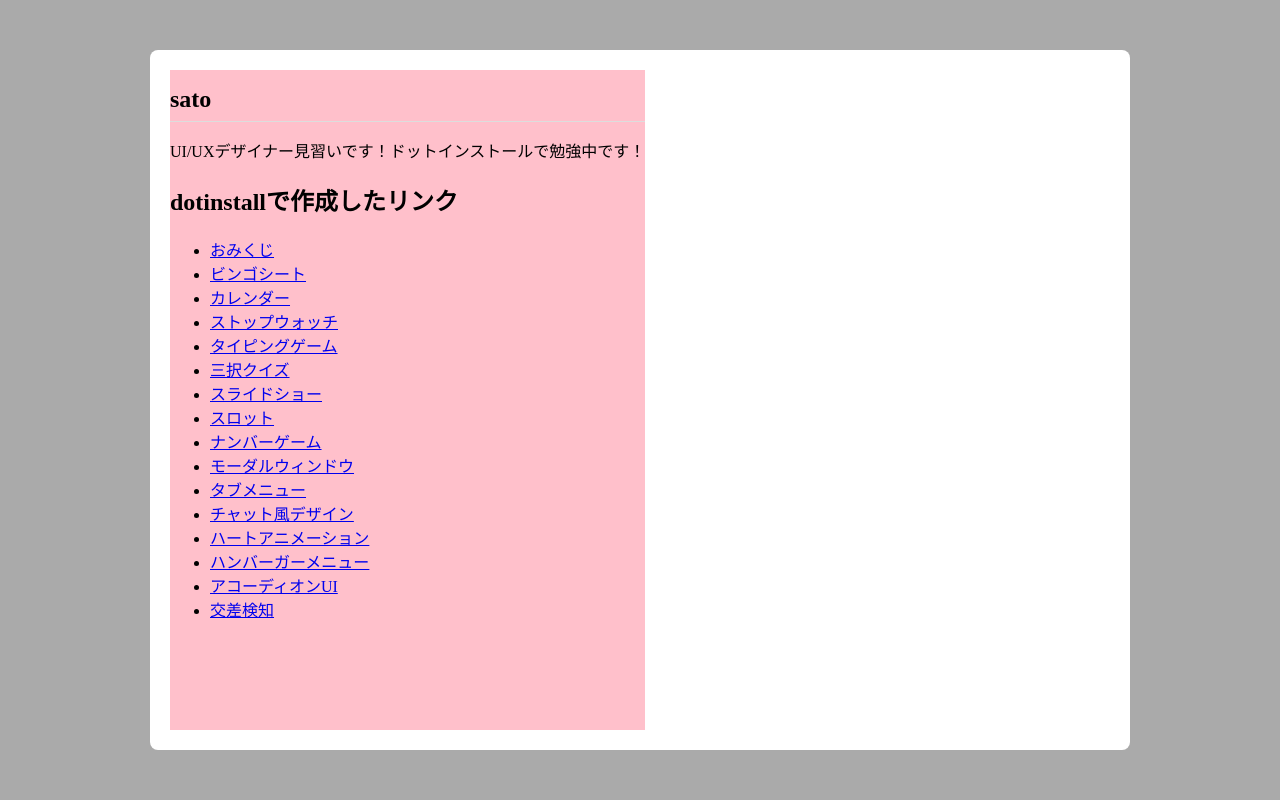
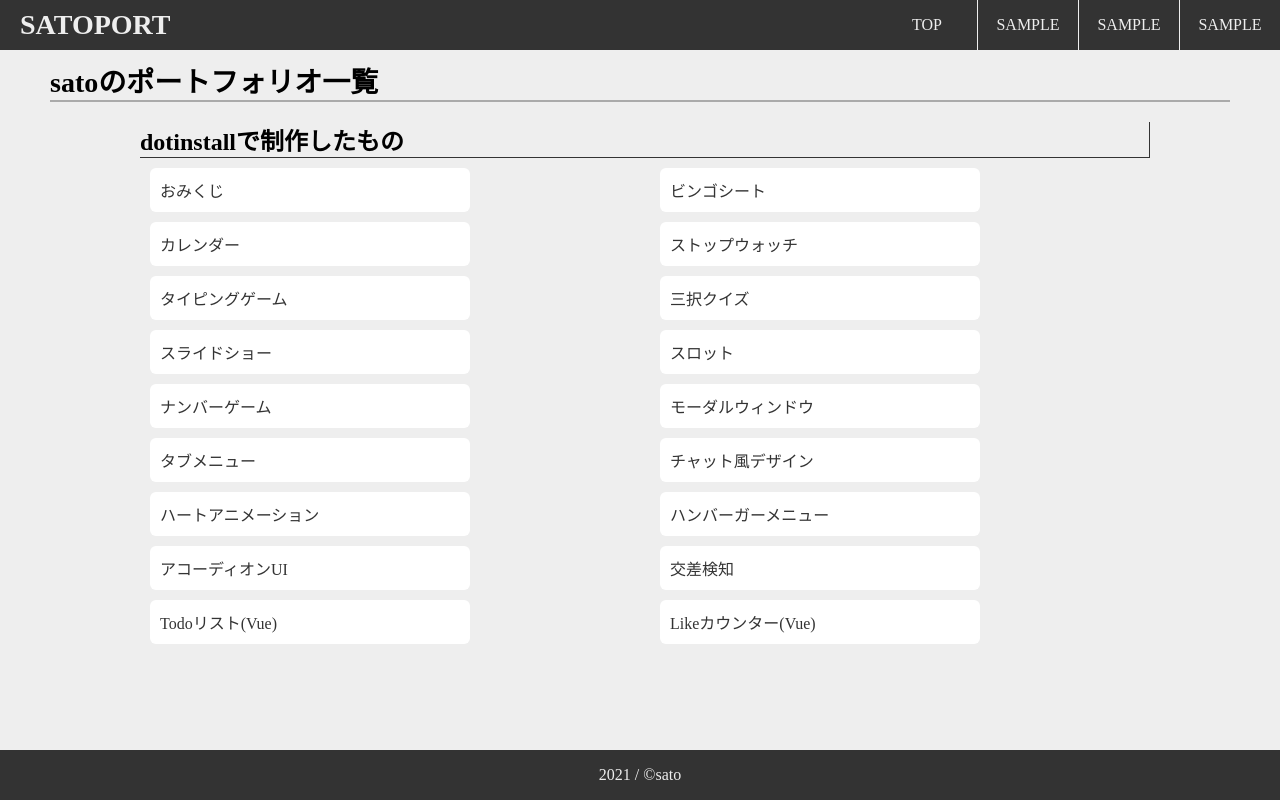
Before and after one commit to satop0/satop0.github.io, a plain HTML site: page index.html in a window 1280 px wide. Drawn offline with nearby package versions, Linux system fonts and the light colour scheme.

Commit message:
Add files via upload

```diff
--- a/css/styles.css
+++ b/css/styles.css
@@ -1,26 +1,325 @@
+/*-*-*-*-*-*------*-*-*-*-*-*/
+/*-*-*-*-*-| 要素 |-*-*-*-*-*/
+/*-*-*-*-*-*------*-*-*-*-*-*/
+* {
+  padding: 0;
+  margin: 0;
+  overflow-x: hidden;
+}
+
 body {
-  background: #aaa;
+  position: relative;
+  min-height: 100vh;
+  min-width: 100vw;
+  background: #eee;
+}
+
+header {
+  display: flex;
+  width: 100%;
+  background-color: #333;
+  margin-bottom: 10px;
+}
+
+li {
+  list-style: none;
+}
+
+main {
+  margin: 0 50px 50px;
+}
+
+main > h1 {
+  visibility: hidden;
+  border-bottom: solid 2px #aaa;
+  margin-bottom: 20px;
+  animation: fadeInDown 1s;
+  animation-delay: 0.2s;
+  animation-fill-mode: forwards;
+}
+main > p {
+  visibility: hidden;
+  margin-bottom: 30px;
+  animation: fadeInDown 1s;
+  animation-delay: 0.4s;
+  animation-fill-mode: forwards;
+}
+
+section {
+  margin: 0 80px;
+}
+
+section > h2 {
+  visibility: hidden;
+  animation: fadeInDown 1s;
+  animation-delay: 0.6s;
+  animation-fill-mode: forwards;
+  margin-left: 10px;
 }
 
 h1 {
+  font-size: 28px;
+}
+
+h2 {
   font-size: 24px;
-  padding-bottom: 8px;
-  border-bottom: 1px solid #ddd;
+  margin-bottom: 10px;
+  border-bottom: solid 1px #333;
+  border-right: solid 1px #333;
+}
+
+footer {
+  position: absolute;
+  bottom: 0px;
+  height: 50px;
+  width: 100%;
+  background-color: #333;
+  color: #eee;
+  text-align: center;
+  line-height: 50px;
+}
+
+/*-*-*-*-*-*------------*-*-*-*-*-*/
+/*-*-*-*-*-| クラス＆ID |-*-*-*-*-*/
+/*-*-*-*-*-*------------*-*-*-*-*-*/
+.scrollbar {
+  -webkit-overflow-scrolling: touch;
+}
+
+.scrollbar::-webkit-scrollbar{
+  width: 10px;
+}
+
+.scrollbar::-webkit-scrollbar-thumb {
+  background-color: #333;
+  border-radius: 5px;
+}
+
+.scrollbar::-webkit-scrollbar-track {
+  background-color: rgba(0, 0, 0, 0)
+}
+
+#logo {
+  margin-right: auto;
+  margin-left: 20px;
+  line-height: 50px;
+  color: #eee;
+  user-select: none;
+}
+
+#AppMenu > li {
+  width: 100px;
+  height: 50px;
+  color: #eee;
+  line-height: 50px;
+  text-align: center;
+}
+
+#AppMenu > li:hover {
+  cursor: pointer;
+  background-color: #555;
+}
+
+.pc {
+  display: block;
+}
+
+.moba {
+  display: none;
 }
 
 .container {
   display: flex;
-  position: absolute;
-  top: 50px;
-  bottom: 50px;
-  right: 150px;
-  left: 150px;
-  background: #fff;
-  margin: auto;
-  padding: 20px;
-  border-radius: 8px;
 }
 
-.page {
-  background: pink;
+.pc-menu {
+  user-select: none;
 }
+
+.pc-menu + .pc-menu {
+  border-left: 1px solid #eee;
+}
+
+.grid {
+  display: grid;
+  grid-template-columns: 50% 50%;
+}
+
+.card {
+  visibility: hidden;
+  background-color: white;
+  width: 300px;
+  padding: 10px;
+  margin-bottom: 10px;
+  margin-left: 20px;
+  border-radius: 6px;
+  cursor: pointer;
+  animation: fadeInDown 1s;
+  animation-delay: 0.8s;
+  animation-fill-mode: forwards;
+  user-select: none;
+}
+
+a.card {
+  display: block;
+  color: #333;
+  text-decoration: none;
+}
+
+.card:hover {
+  width: 280px;
+  margin-left: 40px;
+  border: 2px solid #88f ;
+  padding: 8px;
+  transition: margin-left 0.3s, width 0.3s;
+}
+
+.menubtn {
+  cursor: pointer;
+  user-select: none;
+  text-decoration: none;
+}
+
+a.menubtn {
+  display: block;
+  color: #eee;
+  text-decoration: none;
+}
+
+/*-*----------------------------*-*/
+/*-*-*-*-| アニメーション |-*-*-*-*/
+/*-*----------------------------*-*/
+@keyframes fadeInDown {
+  0% {
+    opacity: 0;
+    transform: translateY(-50px);
+    visibility: visible;
+  }
+  100% {
+    opacity: 1;
+    transform: translateY(0px);
+    visibility: visible;
+  }
+}
+
+/*-*----------------------------*-*/
+/*-| メディアサイズデザイン変更 |-*/
+/*-*----------------------------*-*/
+@media (max-width: 600px) {
+  * {
+    font-size: 10px;
+  }
+  section {
+    margin: 0;
+  }
+  h1 {
+    font-size: 18px;
+  }
+  h2 {
+    font-size: 14px;
+  }
+
+
+  /* クラス */
+  .pc {
+    display: none;
+  }
+
+  .moba {
+    display: block;
+    z-index: 1;
+  }
+
+  .m-open{
+    display: block;
+    user-select: none;
+    margin-left: auto;
+    margin-right: 20px;
+    padding-top: 12px;
+    color: #eee;
+  }
+
+  .m-open {
+    display: block;
+    color: #eee;
+  }
+
+  /* .overlay {
+    display: none;
+    color: #eee;
+  } */
+
+  .m-open .hide {
+    display: none;
+  }
+
+  .overlay {
+    position: fixed;
+    top: 0;
+    bottom: 0;
+    right: 0;
+    left: 0;
+    background: rgba(85, 85, 85, 1);
+    text-align: center;
+    padding: 64px;
+    opacity: 0;
+    pointer-events: none;
+    transition: opacity 0.6s;
+  }
+
+  .overlay #close {
+    position: absolute;
+    top: 16px;
+    right: 16px;
+    font-size: 32px;
+    cursor: pointer;
+  }
+
+  .overlay.show {
+    opacity: 1;
+    pointer-events: auto;
+  }
+
+  .overlay ul {
+    list-style-type: none;
+    margin: 0;
+    padding: 0;
+  }
+
+  .overlay li {
+    margin-top: 24px;
+    opacity: 0;
+    transform: translateY(16px);
+    transition: opacity 0.3s, transform 0.3s;
+  }
+
+  .overlay.show li {
+    opacity: 1;
+    transform: none;
+  }
+
+  .overlay.show li:nth-child(1) {
+    transition-delay: 0.1s;
+  }
+
+  .overlay.show li:nth-child(2) {
+    transition-delay: 0.2s;
+  }
+
+  .overlay.show li:nth-child(3) {
+    transition-delay: 0.3s;
+  }
+
+  .overlay.show li:nth-child(4) {
+    transition-delay: 0.4s;
+  }
+
+  .grid {
+    grid-template-columns: 100%;
+  }
+
+  .card {
+    width: 220px;
+  }
+
+}
--- a/index.html
+++ b/index.html
@@ -2,34 +2,79 @@
 <html lang="ja">
   <head>
     <meta charset="utf-8">
+    <meta content="概要分を120文字程度(できれば80文字程度)" name="description">
+    <meta name="viewport" content="width=device-width,initial-scale=1">
+    <meta name="robots" content="noindex,nofollow">
+    <meta name="keywords" content="キーワード１,キーワード２…">
+    <meta property="og:title" content="ページの タイトル" />
+    <meta property="og:description" content="ページのディスクリプション" />
+    <meta property="og:type" content="ページの種類" />
+    <meta property="og:url" content="ページの URL" />
+    <meta property="og:image" content="サムネイル画像の URL" />
+    <meta property="og:site_name" content="サイト名" />
+    <meta property="og:locale" content="ja_JP"  />
+
     <title>satoのポートフォリオサイト</title>
     <link rel="stylesheet" href="css/styles.css">
+    <link href="https://fonts.googleapis.com/icon?family=Material+Icons" rel="stylesheet">
   </head>
-  <body>
-    <div class="container">
-      <div class="page">
-        <h1>sato</h1>
-        <p>UI/UXデザイナー見習いです！ドットインストールで勉強中です！</p>
-        <h2>dotinstallで作成したリンク</h2>
-        <ul>
-          <li><a href="https://satop0.github.io/omikuji/">おみくじ</a></li>
-          <li><a href="https://satop0.github.io/bingo/">ビンゴシート</a></li>
-          <li><a href="https://satop0.github.io/calender/">カレンダー</a></li>
-          <li><a href="https://satop0.github.io/stopwatch/">ストップウォッチ</a></li>
-          <li><a href="https://satop0.github.io/typinggame/">タイピングゲーム</a></li>
-          <li><a href="https://satop0.github.io/quizapp/">三択クイズ</a></li>
-          <li><a href="https://satop0.github.io/slideshow/">スライドショー</a></li>
-          <li><a href="https://satop0.github.io/slotmachine/">スロット</a></li>
-          <li><a href="https://satop0.github.io/numbersgame/">ナンバーゲーム</a></li>
-          <li><a href="https://satop0.github.io/modalwindow/">モーダルウィンドウ</a></li>
-          <li><a href="https://satop0.github.io/tabmenu/">タブメニュー</a></li>
-          <li><a href="https://satop0.github.io/cssbubble/">チャット風デザイン</a></li>
-          <li><a href="https://satop0.github.io/heartanimation/">ハートアニメーション</a></li>
-          <li><a href="https://satop0.github.io/hamburgermenu/">ハンバーガーメニュー</a></li>
-          <li><a href="https://satop0.github.io/accordionjs">アコーディオンUI</a></li>
-          <li><a href="https://satop0.github.io/intersectionobserver">交差検知</a></li>
-        </ul>
+
+  <body class="scrollbar">
+    <header>
+      <div id="logo">
+        <h1>SATOPORT</h1>
       </div>
-    </div>
+
+      <div class="pc">
+        <nav>
+          <ul id="AppMenu" class="container">
+            <li v-for="menu in menus" class="pc-menu">
+              <a class="menubtn" v-bind:href="menu[1]">{{ menu[0] }}</a>
+            </li>
+          </ul>
+        </nav>
+      </div>
+
+      <div class="moba">
+        <div class="m-open">
+          <span class="material-icons" id="open">menu</span>
+        </div>
+
+        <div class="overlay">
+          <span class="material-icons" id="close">close</span>
+          <nav>
+            <ul id="AppMenu2">
+              <li v-for="menu in menus">
+                <a class="menubtn" v-bind:href="menu[1]">{{ menu[0] }}</a>
+              </li>
+            </ul>
+          </nav>
+        </div>
+      </div>
+
+    </header>
+
+    <main>
+      <h1>satoのポートフォリオ一覧</h1>
+
+      <section>
+
+        <h2>dotinstallで制作したもの</h2>
+        <div id="AppLink">
+          <ul class="grid">
+            <li v-for="url in urls">
+              <a class="card" v-bind:href="url[1]">{{ url[0] }}</a>
+            </li>
+          </ul>
+        </div>
+      </section>
+    </main>
+
+    <footer>
+      <p>2021 / ©sato</p>
+    </footer>
+
+    <script src="https://cdn.jsdelivr.net/npm/vue@2/dist/vue.js"></script>
+    <script src="js/main.js"></script>
   </body>
 </html>
--- /dev/null
+++ b/js/main.js
@@ -0,0 +1,69 @@
+'use strict';
+
+{
+  var menus = new Vue({
+    el: '#AppMenu',
+    data: {
+      menus: [
+        ['TOP', 'https://satop0.github.io/'],
+        ['SAMPLE', '#'],
+        ['SAMPLE', '#'],
+        ['SAMPLE', '#'],
+      ]
+    },
+  });
+
+  var menus2 = new Vue({
+    el: '#AppMenu2',
+    data: {
+      menus: [
+        ['TOP', 'https://satop0.github.io/'],
+        ['SAMPLE', '#'],
+        ['SAMPLE', '#'],
+        ['SAMPLE', '#'],
+      ]
+    },
+  });
+
+  var link = new Vue({
+    el: '#AppLink',
+    data: {
+      urls: [
+        ['おみくじ', 'https://satop0.github.io/omikuji/'],
+        ['ビンゴシート', 'https://satop0.github.io/bingo/'],
+        ['カレンダー', 'https://satop0.github.io/calender/'],
+        ['ストップウォッチ', 'https://satop0.github.io/stopwatch/'],
+        ['タイピングゲーム', 'https://satop0.github.io/typinggame/'],
+        ['三択クイズ', 'https://satop0.github.io/quizapp/'],
+        ['スライドショー', 'https://satop0.github.io/slideshow/'],
+        ['スロット', 'https://satop0.github.io/slotmachine/'],
+        ['ナンバーゲーム', 'https://satop0.github.io/numbersgame/'],
+        ['モーダルウィンドウ', 'https://satop0.github.io/modalwindow/'],
+        ['タブメニュー', 'https://satop0.github.io/tabmenu/'],
+        ['チャット風デザイン', 'https://satop0.github.io/cssbubble/'],
+        ['ハートアニメーション', 'https://satop0.github.io/heartanimation/'],
+        ['ハンバーガーメニュー', 'https://satop0.github.io/hamburgermenu/'],
+        ['アコーディオンUI', 'https://satop0.github.io/accordionjs'],
+        ['交差検知', 'https://satop0.github.io/intersectionobserver'],
+        ['Todoリスト(Vue)', 'https://satop0.github.io/vue1/'],
+        ['Likeカウンター(Vue)', 'https://satop0.github.io/vue2/'],
+      ]
+    },
+    method: {
+    }
+  });
+  const open = document.getElementById('open');
+  const overlay = document.querySelector('.overlay')
+  const close = document.getElementById('close');
+  console.log("aaa")
+
+  open.addEventListener('click', () => {
+    overlay.classList.add('show');
+    open.classList.add('hide');
+  });
+
+  close.addEventListener('click', () => {
+    overlay.classList.remove('show');
+    open.classList.remove('hide');
+  });
+}
```
